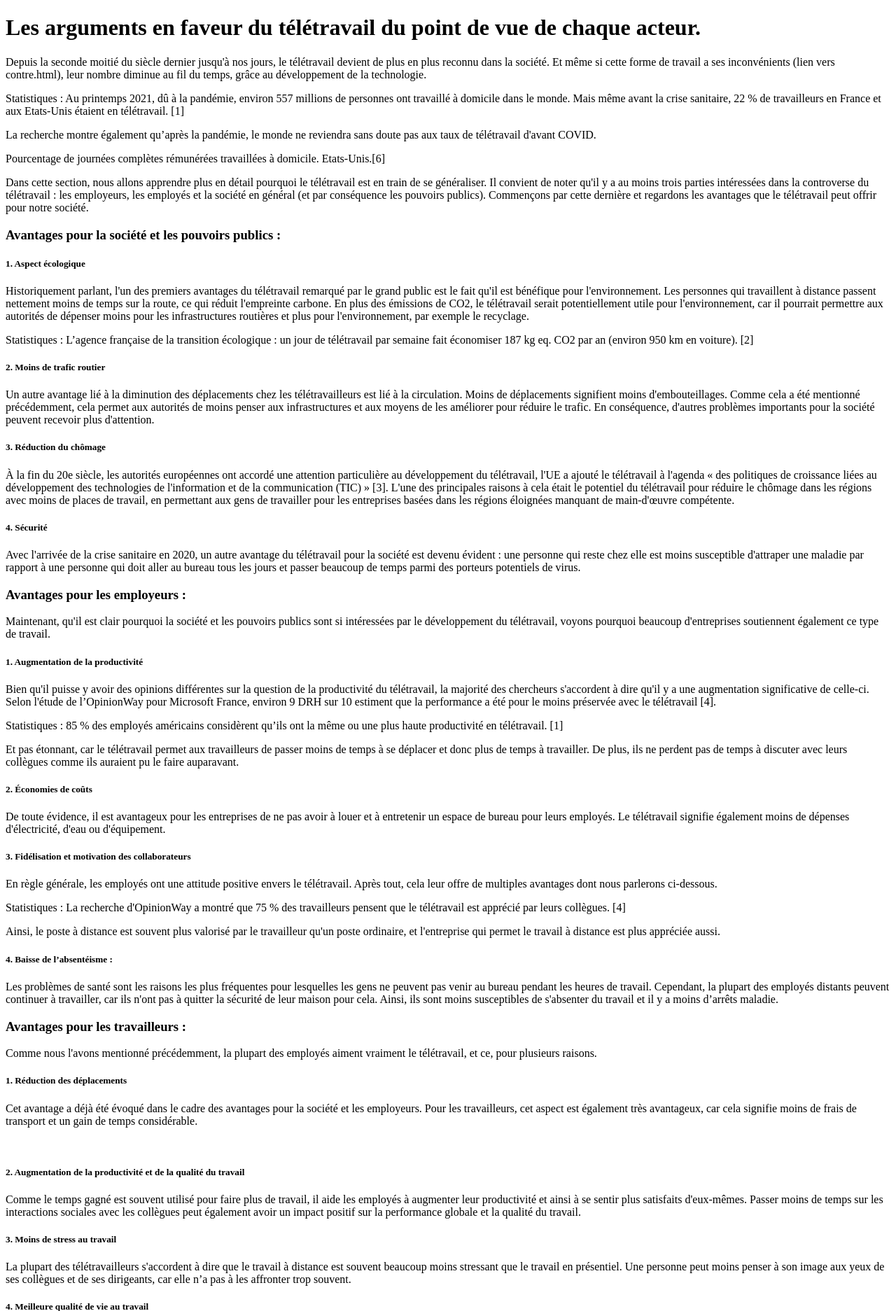
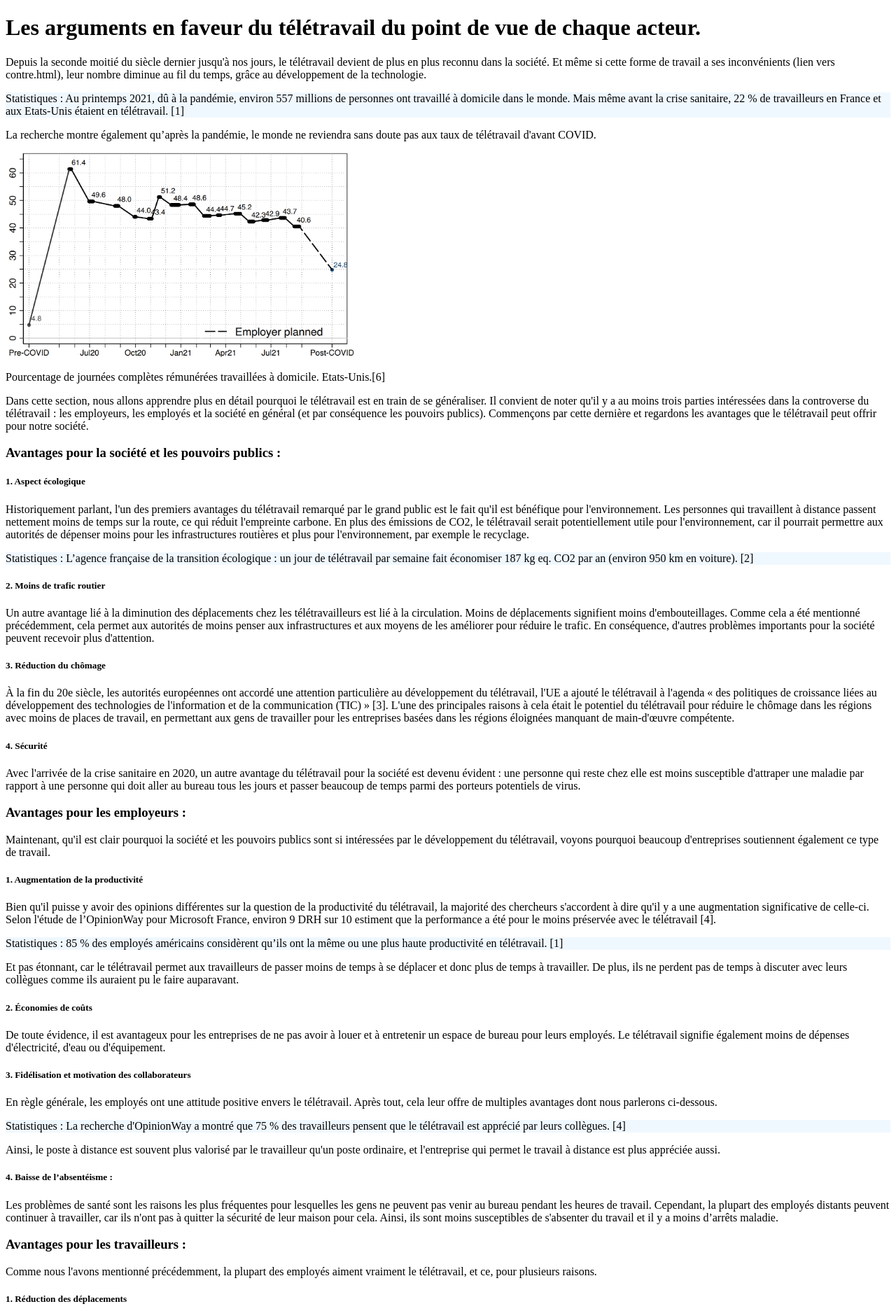
Before and after one commit to sea-gull-diana/Teletravail, a PHP site: page /pour.html in a window 1280 px wide. Shown: the part 204-2077 px from the top of the page at 70% size. Run offline with PHP 8.4, Linux system fonts and the light colour scheme.

Commit message:
Plus de changements dans pour.html

```diff
--- a/css/styles.css
+++ b/css/styles.css
@@ -58,3 +58,11 @@ footer > div {
 span {
   height: 85px;
 }
+
+.stats {
+  background-color: aliceblue;
+}
+
+img {
+  width: 500px;
+}
--- a/pour.html
+++ b/pour.html
@@ -13,8 +13,10 @@
     <p>
         Depuis la seconde moitié du siècle dernier jusqu'à nos jours, le télétravail devient de plus en plus reconnu dans la société. Et même si cette forme de travail a ses inconvénients (lien vers contre.html), leur nombre diminue au fil du temps, grâce au développement de la technologie.
     </p>
-    <div class="stats">Statistiques : Au printemps 2021, dû à la pandémie, environ 557 millions de personnes ont travaillé à domicile dans le monde. Mais même avant la crise sanitaire, 22 % de travailleurs en France et aux Etats-Unis étaient en télétravail. [1]</div class="stats">
+    <p class="stats">Statistiques : Au printemps 2021, dû à la pandémie, environ 557 millions de personnes ont travaillé à domicile dans le monde. Mais même avant la crise sanitaire, 22 % de travailleurs en France et aux Etats-Unis étaient en télétravail. [1]</p class="stats">
     <p>La recherche montre également qu’après la pandémie, le monde ne reviendra sans doute pas aux taux de télétravail d'avant COVID.</p>
+
+    <img src="Images/jours_en_teletravail.png" alt="Un graphique qui démontre que même si les taux de télétravail chuteront considérablement après les pandémies, ils ne reviendront pas aux niveaux d'avant Covid."/>
 
     <p>Pourcentage de journées complètes rémunérées travaillées à domicile. Etats-Unis.[6]</p>
 
@@ -23,7 +25,7 @@
     <h3>Avantages pour la société et les pouvoirs publics :</h3>
     <h5>1.	Aspect écologique</h5>
     <p>Historiquement parlant, l'un des premiers avantages du télétravail remarqué par le grand public est le fait qu'il est bénéfique pour l'environnement. Les personnes qui travaillent à distance passent nettement moins de temps sur la route, ce qui réduit l'empreinte carbone. En plus des émissions de CO2, le télétravail serait potentiellement utile pour l'environnement, car il pourrait permettre aux autorités de dépenser moins pour les infrastructures routières et plus pour l'environnement, par exemple le recyclage.</p>
-    <div class="stats">Statistiques : L’agence française de la transition écologique : un jour de télétravail par semaine fait économiser 187 kg eq. CO2 par an (environ 950 km en voiture). [2]</div>
+    <p class="stats">Statistiques : L’agence française de la transition écologique : un jour de télétravail par semaine fait économiser 187 kg eq. CO2 par an (environ 950 km en voiture). [2]</p>
     <h5>2.	Moins de trafic routier</h5>
     <p>Un autre avantage lié à la diminution des déplacements chez les télétravailleurs est lié à la circulation. Moins de déplacements signifient moins d'embouteillages. Comme cela a été mentionné précédemment, cela permet aux autorités de moins penser aux infrastructures et aux moyens de les améliorer pour réduire le trafic. En conséquence, d'autres problèmes importants pour la société peuvent recevoir plus d'attention.</p>
     <h5>3.	Réduction du chômage</h5>
@@ -34,13 +36,13 @@
     <p>Maintenant, qu'il est clair pourquoi la société et les pouvoirs publics sont si intéressées par le développement du télétravail, voyons pourquoi beaucoup d'entreprises soutiennent également ce type de travail. </p>
     <h5>1.	Augmentation de la productivité</h5>
     <p>Bien qu'il puisse y avoir des opinions différentes sur la question de la productivité du télétravail, la majorité des chercheurs s'accordent à dire qu'il y a une augmentation significative de celle-ci. Selon l'étude de l’OpinionWay pour Microsoft France, environ 9 DRH sur 10 estiment que la performance a été pour le moins préservée avec le télétravail [4].</p>
-    <div class="stats">Statistiques : 85 % des employés américains considèrent qu’ils ont la même ou une plus haute productivité en télétravail. [1]</div>
+    <p class="stats">Statistiques : 85 % des employés américains considèrent qu’ils ont la même ou une plus haute productivité en télétravail. [1]</p>
     <p>Et pas étonnant, car le télétravail permet aux travailleurs de passer moins de temps à se déplacer et donc plus de temps à travailler. De plus, ils ne perdent pas de temps à discuter avec leurs collègues comme ils auraient pu le faire auparavant.</p>
     <h5>2.	Économies de coûts</h5>
     <p>De toute évidence, il est avantageux pour les entreprises de ne pas avoir à louer et à entretenir un espace de bureau pour leurs employés. Le télétravail signifie également moins de dépenses d'électricité, d'eau ou d'équipement.</p>
     <h5>3.	Fidélisation et motivation des collaborateurs</h5>
     <p>En règle générale, les employés ont une attitude positive envers le télétravail. Après tout, cela leur offre de multiples avantages dont nous parlerons ci-dessous.</p>
-    <div class="stats">Statistiques : La recherche d'OpinionWay a montré que 75 % des travailleurs pensent que le télétravail est apprécié par leurs collègues. [4]</div>
+    <p class="stats">Statistiques : La recherche d'OpinionWay a montré que 75 % des travailleurs pensent que le télétravail est apprécié par leurs collègues. [4]</p>
     <p>Ainsi, le poste à distance est souvent plus valorisé par le travailleur qu'un poste ordinaire, et l'entreprise qui permet le travail à distance est plus appréciée aussi.</p>
     <h5>4.	Baisse de l’absentéisme :</h5>
     <p>Les problèmes de santé sont les raisons les plus fréquentes pour lesquelles les gens ne peuvent pas venir au bureau pendant les heures de travail. Cependant, la plupart des employés distants peuvent continuer à travailler, car ils n'ont pas à quitter la sécurité de leur maison pour cela. Ainsi, ils sont moins susceptibles de s'absenter du travail et il y a moins d’arrêts maladie.</p>
```
